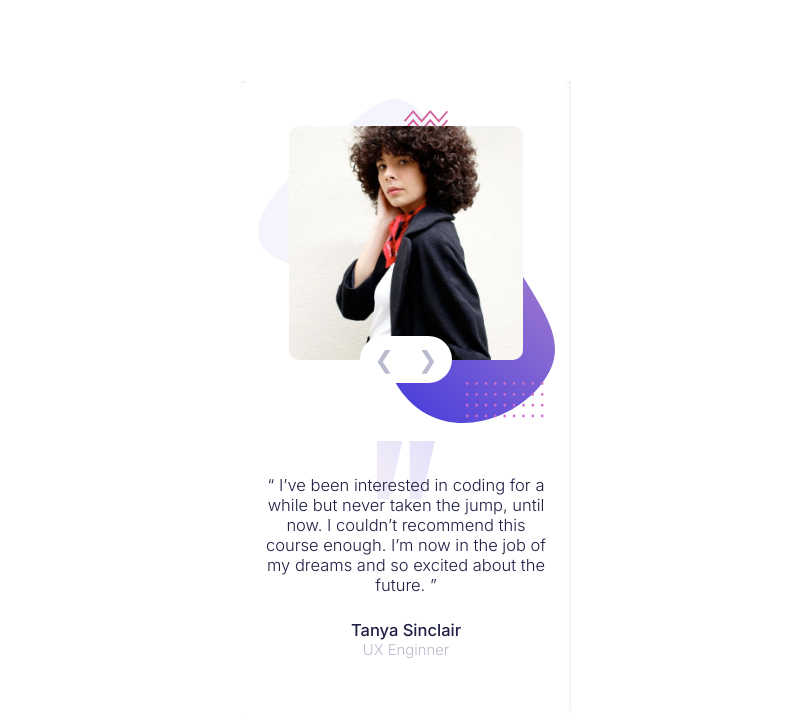
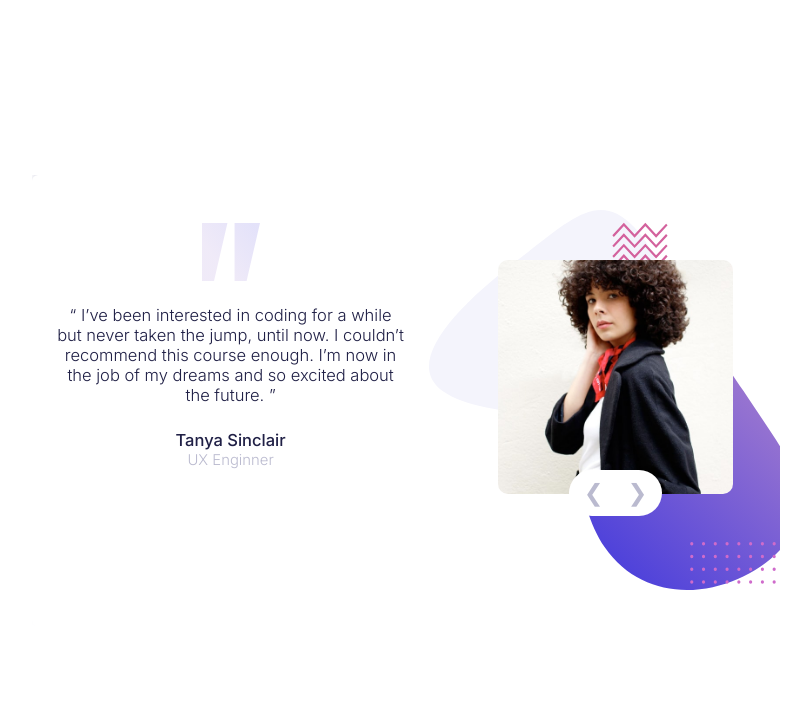
Before and after one commit to apuntesnavarrete/coding-bootcamp-testimonials-slider-master, a plain HTML site: page index.html in a window 1280 px wide. Shown: the whole page, without its empty margins (234-1045 px from the left). Drawn offline with Linux system fonts and the light colour scheme.

Commit message:
estructura movil

```diff
--- a/style/index.css
+++ b/style/index.css
@@ -24,7 +24,7 @@ body{
     display: flex;
     align-items: center;
 
-    overflow: hidden;
+   overflow: hidden;
 
 }
 .content-slider{
@@ -122,3 +122,22 @@ body{
     margin: 0.1em 0;
 
 }
+
+@media (min-width: 1000px) {
+    .Slider{
+        flex-direction: row-reverse;
+        width: 70em;
+        align-items: center;
+        height: 41em;
+
+    }
+    .content{
+        width: 34em;
+
+    }
+    .slider-top{
+        height: 34.5em;
+        background-size: 100% 100%;
+        padding-top: 0;
+    }
+  }
```
